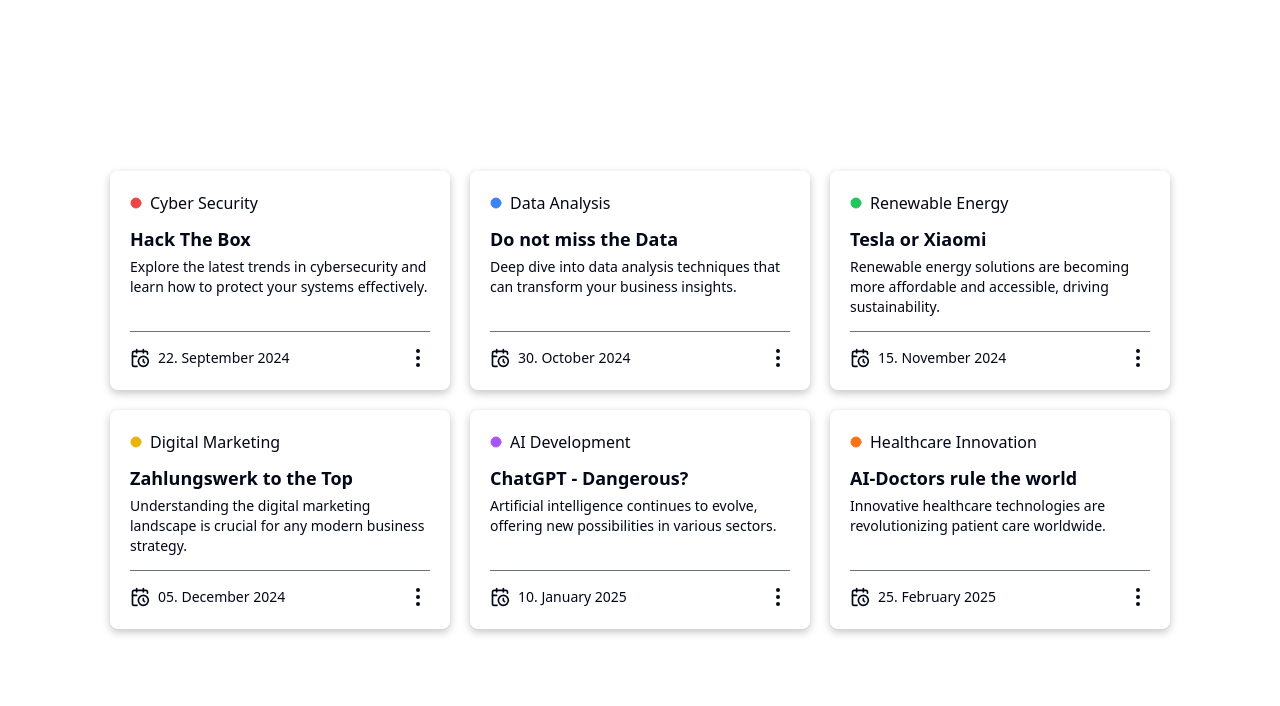
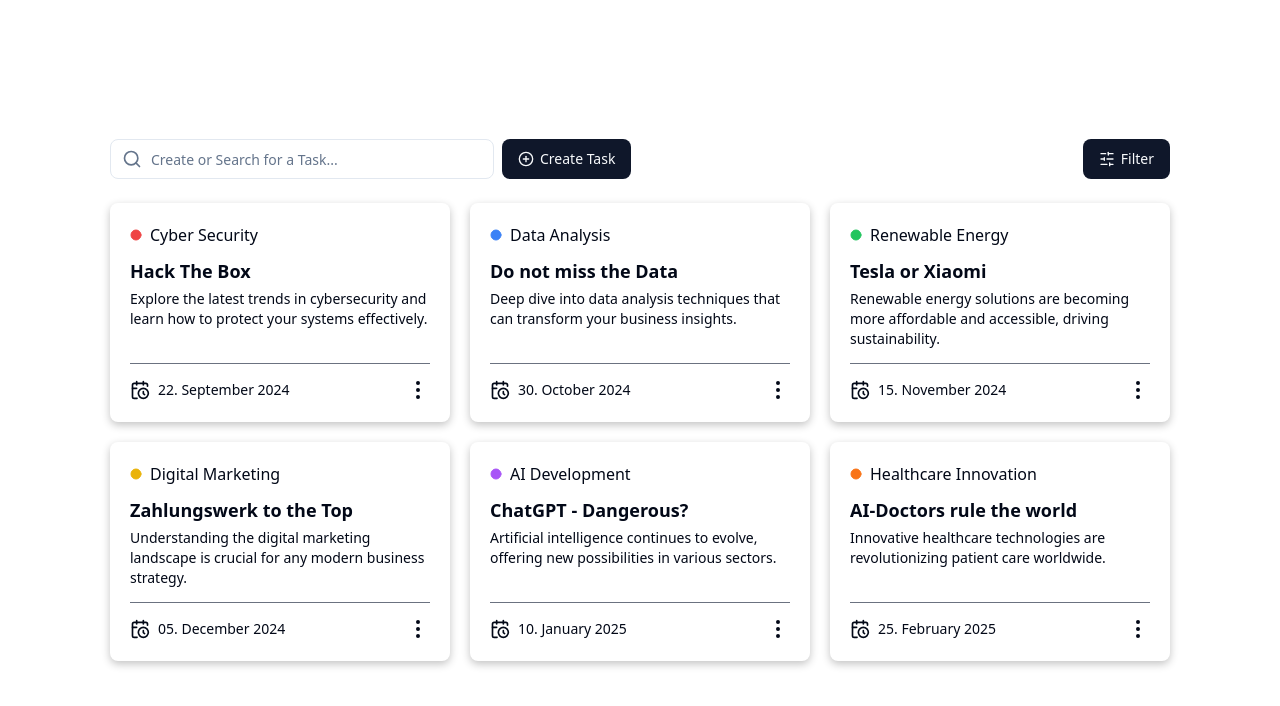
Before and after one commit to rezajaber/tasktracker-vue, a Vue app: page / in a window 1280 px wide. Shown: the top 706 px of the page. Built offline with nearby package versions, Linux system fonts and the light colour scheme.

Commit message:
add Search/CreateBar & Filter

```diff
--- /dev/null
+++ b/src/components/SearchBar.vue
@@ -0,0 +1,36 @@
+<script setup lang="ts">
+import { Search } from "lucide-vue-next";
+import { CirclePlus } from "lucide-vue-next";
+import { SlidersHorizontal } from "lucide-vue-next";
+
+import { Input } from "@/components/ui/input";
+import { Button } from "@/components/ui/button";
+</script>
+
+<template>
+  <div class="flex justify-between">
+    <div class="flex gap-2">
+      <div class="relative w-96 max-w-md items-center">
+        <Input
+          id="search"
+          type="text"
+          placeholder="Create or Search for a Task..."
+          class="pl-10"
+        />
+        <span
+          class="absolute inset-y-0 start-0 flex items-center justify-center px-3"
+        >
+          <Search class="w-5 text-muted-foreground" />
+        </span>
+      </div>
+
+      <Button type="submit"
+        ><CirclePlus class="mr-1.5 w-4" />Create Task</Button
+      >
+    </div>
+
+    <Button type="submit"
+      ><SlidersHorizontal class="mr-1.5 w-4" />Filter</Button
+    >
+  </div>
+</template>
--- a/src/views/HomeView.vue
+++ b/src/views/HomeView.vue
@@ -1,9 +1,13 @@
 <script setup lang="ts">
 import Card from "@/components/Card.vue";
+import SearchBar from "@/components/SearchBar.vue";
 </script>
 
 <template>
   <div class="flex h-screen items-center justify-center">
-    <Card />
+    <div class="grid gap-6">
+      <SearchBar />
+      <Card />
+    </div>
   </div>
 </template>
```
